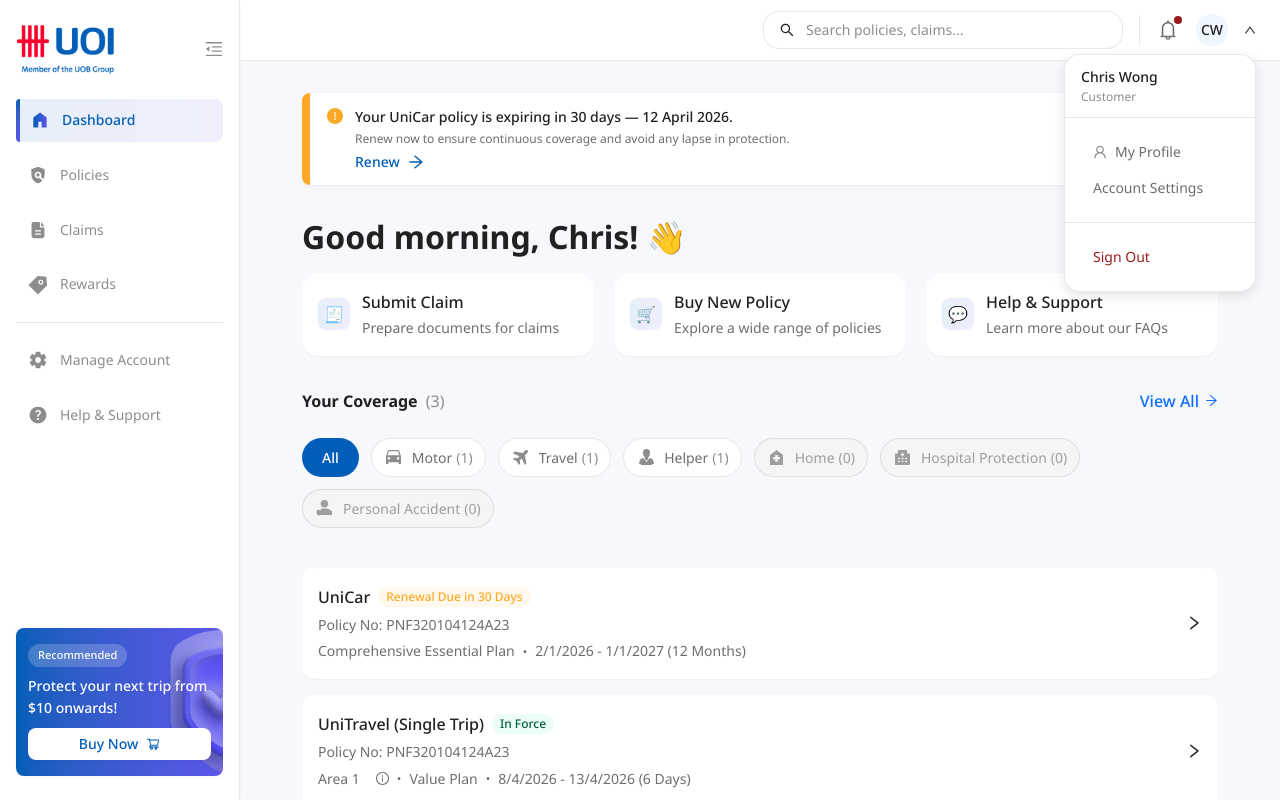
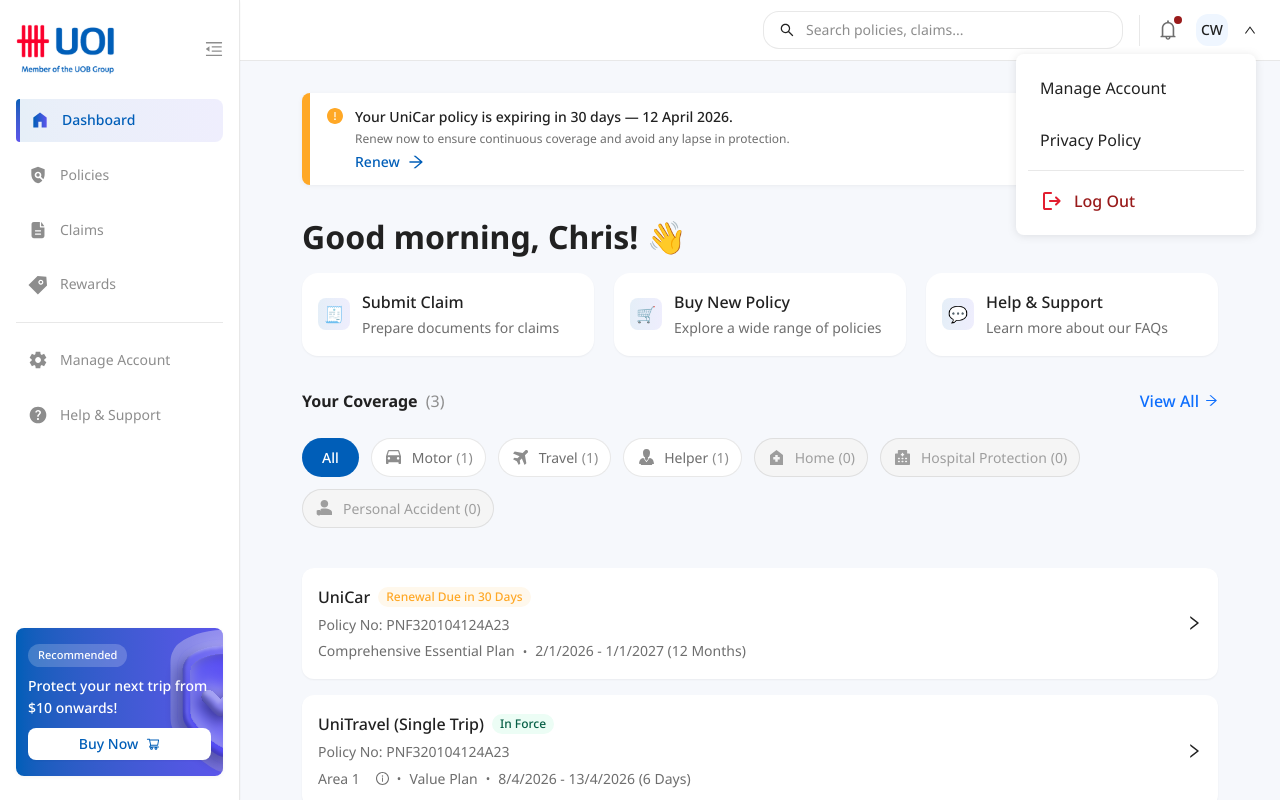
Before and after one commit to apphianeo/customerportal, a React (Vite) app: page / in a window 1280 px wide. Both pictures are taken after a click on the button "CW". Shown: the top 800 px of the page. Built offline with nearby package versions, Linux system fonts and the light colour scheme.

Commit message:
Update avatar to rounded-[12px], rebuild dropdown to match Figma (Manage Account, Privacy Policy, Log Out)
Co-Authored-By: Claude Sonnet 4.6 <noreply@anthropic.com>

```diff
--- a/src/components/layout/TopHeader.tsx
+++ b/src/components/layout/TopHeader.tsx
@@ -1,10 +1,10 @@
 import { useState, useRef, useEffect } from 'react'
 import uoiLogo from '../../assets/uoi-logo.svg'
+import iconLogout from '../../assets/icon-logout.svg'
 import {
   SearchOutlined,
   BellOutlined,
   DownOutlined,
-  UserOutlined,
   CloseOutlined,
 } from '@ant-design/icons'
 
@@ -114,7 +114,7 @@ export default function TopHeader({
               className="flex items-center gap-1 cursor-pointer bg-transparent border-0 p-0"
               aria-label="User menu"
             >
-              <div className="flex items-center justify-center size-8 rounded-lg bg-bg-info">
+              <div className="flex items-center justify-center size-8 rounded-[12px] bg-bg-info">
                 <span className="text-sm font-medium text-text-primary leading-none">
                   {userInitials}
                 </span>
@@ -130,29 +130,31 @@ export default function TopHeader({
 
             {/* Dropdown */}
             {userMenuOpen && (
-              <div className="absolute right-0 top-full mt-2 w-48 bg-white rounded-lg shadow-[0_4px_12px_rgba(0,0,0,0.1)] border border-border-default z-50 overflow-hidden">
-                <div className="px-4 py-3 border-b border-border-default">
-                  <p className="text-sm font-medium text-text-primary">{userName}</p>
-                  <p className="text-xs text-text-tertiary mt-0.5">Customer</p>
-                </div>
-                <ul className="list-none m-0 p-1">
-                  {[
-                    { label: 'My Profile',      icon: <UserOutlined /> },
-                    { label: 'Account Settings', icon: null },
-                  ].map(({ label, icon }) => (
-                    <li key={label}>
-                      <button className="flex items-center gap-2 w-full px-3 py-2 text-sm text-text-secondary hover:bg-grey-tag rounded-md transition-colors border-0 bg-transparent cursor-pointer">
-                        {icon && <span className="text-text-tertiary">{icon}</span>}
-                        {label}
-                      </button>
-                    </li>
-                  ))}
-                </ul>
-                <div className="border-t border-border-default p-1">
-                  <button className="flex items-center gap-2 w-full px-3 py-2 text-sm text-error hover:bg-grey-tag rounded-md transition-colors border-0 bg-transparent cursor-pointer">
-                    Sign Out
-                  </button>
-                </div>
+              <div className="absolute right-0 top-full mt-2 w-[240px] bg-white rounded-[8px] drop-shadow-[0px_1px_4px_rgba(0,0,0,0.1)] z-50 p-[12px] flex flex-col gap-[8px]">
+                {/* Manage Account */}
+                <button className="flex items-center w-full px-[12px] py-[10px] rounded-[8px] border-0 bg-white hover:bg-[#fafafa] transition-colors cursor-pointer text-left">
+                  <span className="text-base text-[rgba(0,0,0,0.87)] leading-[1.5] flex-1 min-w-0">
+                    Manage Account
+                  </span>
+                </button>
+
+                {/* Privacy Policy */}
+                <button className="flex items-center w-full px-[12px] py-[10px] rounded-[8px] border-0 bg-white hover:bg-[#fafafa] transition-colors cursor-pointer text-left">
+                  <span className="text-base text-[rgba(0,0,0,0.87)] leading-[1.5] flex-1 min-w-0">
+                    Privacy Policy
+                  </span>
+                </button>
+
+                {/* Divider */}
+                <div className="h-px w-full bg-border-default shrink-0" />
+
+                {/* Log Out */}
+                <button className="flex items-center gap-[10px] w-full px-[12px] py-[10px] rounded-[8px] border-0 bg-white hover:bg-[#fafafa] transition-colors cursor-pointer text-left">
+                  <img src={iconLogout} alt="" aria-hidden="true" className="size-[24px] shrink-0" style={{ filter: 'invert(13%) sepia(97%) saturate(3582%) hue-rotate(344deg) brightness(90%) contrast(97%)' }} />
+                  <span className="text-base font-medium text-[#991b1b] leading-[1.5] flex-1 min-w-0">
+                    Log Out
+                  </span>
+                </button>
               </div>
             )}
           </div>
```
Also changed, not shown: src/assets/icon-logout.svg (added).
